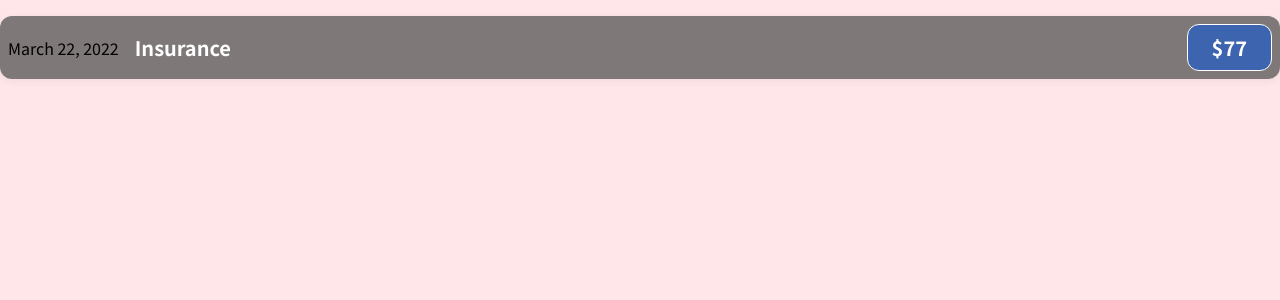
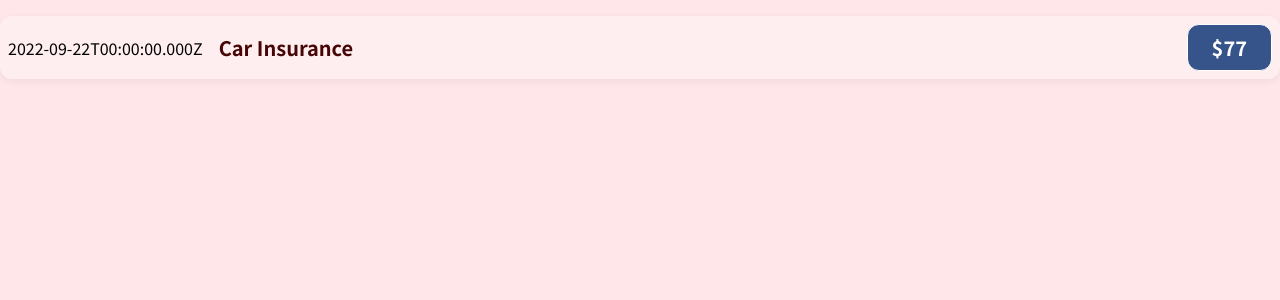
Before and after one commit to thaian161/react-playground, a React (Create React App) app: page / in a window 1280 px wide. Shown: the top 300 px of the page. Built offline with nearby package versions, Linux system fonts and the light colour scheme.

Commit message:
Allow dynamic data changed using Expression in JSX

```diff
--- a/src/components/ExpenseItem.css
+++ b/src/components/ExpenseItem.css
@@ -6,7 +6,7 @@
   padding: 0.5rem;
   margin: 1rem 0;
   border-radius: 12px;
-  background-color: #4b4b4bb3;
+  background-color: #ffffff4a;
 }
 
 .expense-item__description {
@@ -24,14 +24,14 @@
   font-size: 1rem;
   flex: 1;
   margin: 0 1rem;
-  color: white;
+  color: rgb(71, 6, 6);
 }
 
 .expense-item__price {
   font-size: 1rem;
   font-weight: bold;
   color: white;
-  background-color: #3d65af;
+  background-color: #36548a;
   border: 1px solid white;
   padding: 0.5rem;
   border-radius: 12px;
--- a/src/components/ExpenseItem.jsx
+++ b/src/components/ExpenseItem.jsx
@@ -1,13 +1,17 @@
 import './ExpenseItem.css';
 
 function ExpenseItem() {
+  const expenseDate = new Date(2022, 8, 22);
+  const expenseTitle = 'Car Insurance';
+  const expenseAmount = 77;
+
   return (
     <div className="expense-item">
-      <div>March 22, 2022</div>
+      <div>{expenseDate.toISOString()}</div>
 
       <div className="expense-item__description">
-        <h2> Insurance</h2>
-        <div className="expense-item__price"> $77 </div>
+        <h2> {expenseTitle}</h2>
+        <div className="expense-item__price"> ${expenseAmount} </div>
       </div>
     </div>
   );
```
Also changed, not shown: 1 other file (tests, documents, lock files or other folders).
